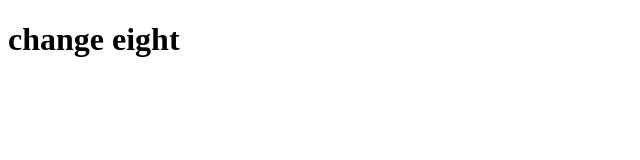
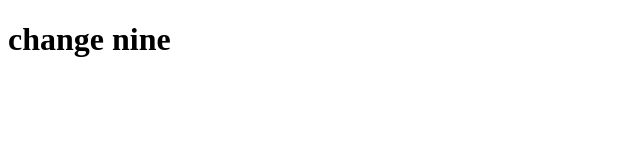
Before and after one commit to tudorpopoiu/first-app, an Angular app: page / in a window 1280 px wide. Shown: the top 160 px of the page, without its empty margins (0-640 px from the left). Built offline with nearby package versions, Linux system fonts and the light colour scheme.

Commit message:
change 9

```diff
--- a/src/app/app.component.ts
+++ b/src/app/app.component.ts
@@ -6,5 +6,5 @@ import { Component } from '@angular/core';
   styleUrls: ['./app.component.css']
 })
 export class AppComponent {
-  title = 'change eight';
+  title = 'change nine';
 }
```
